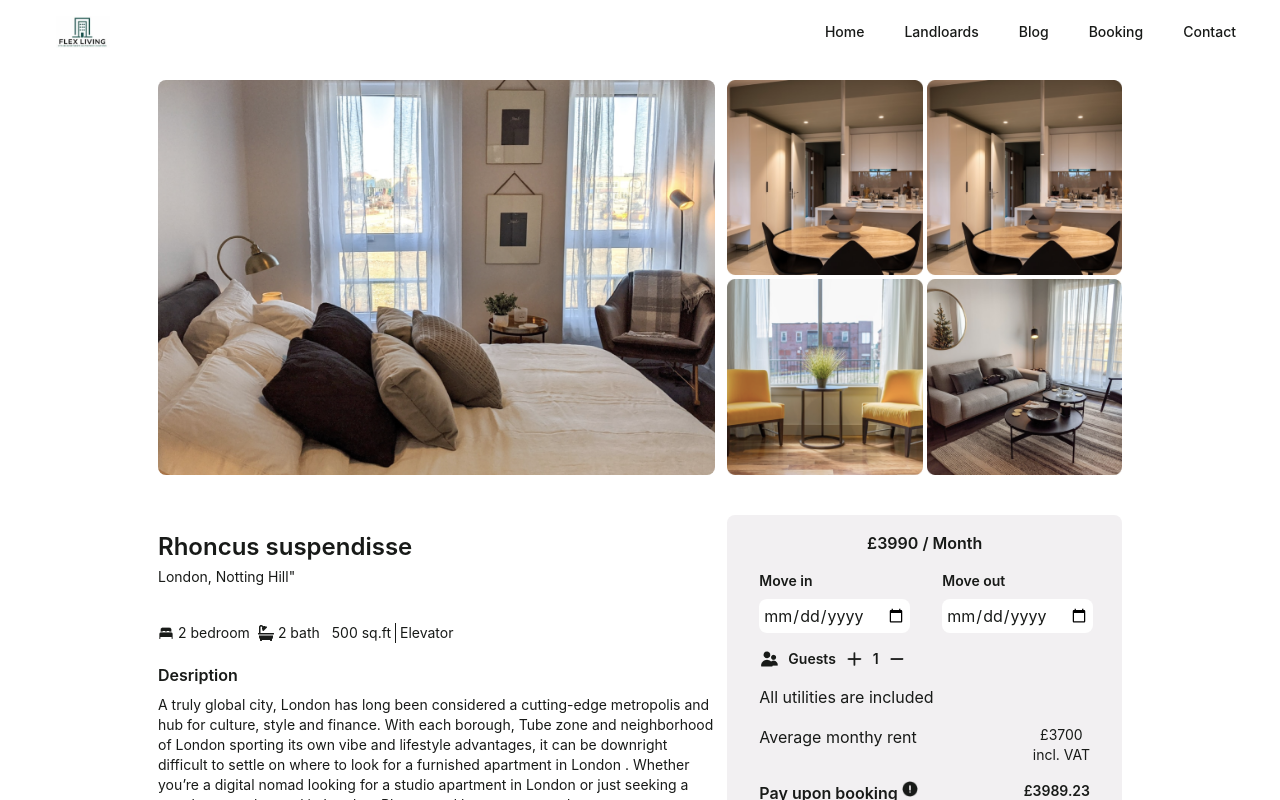
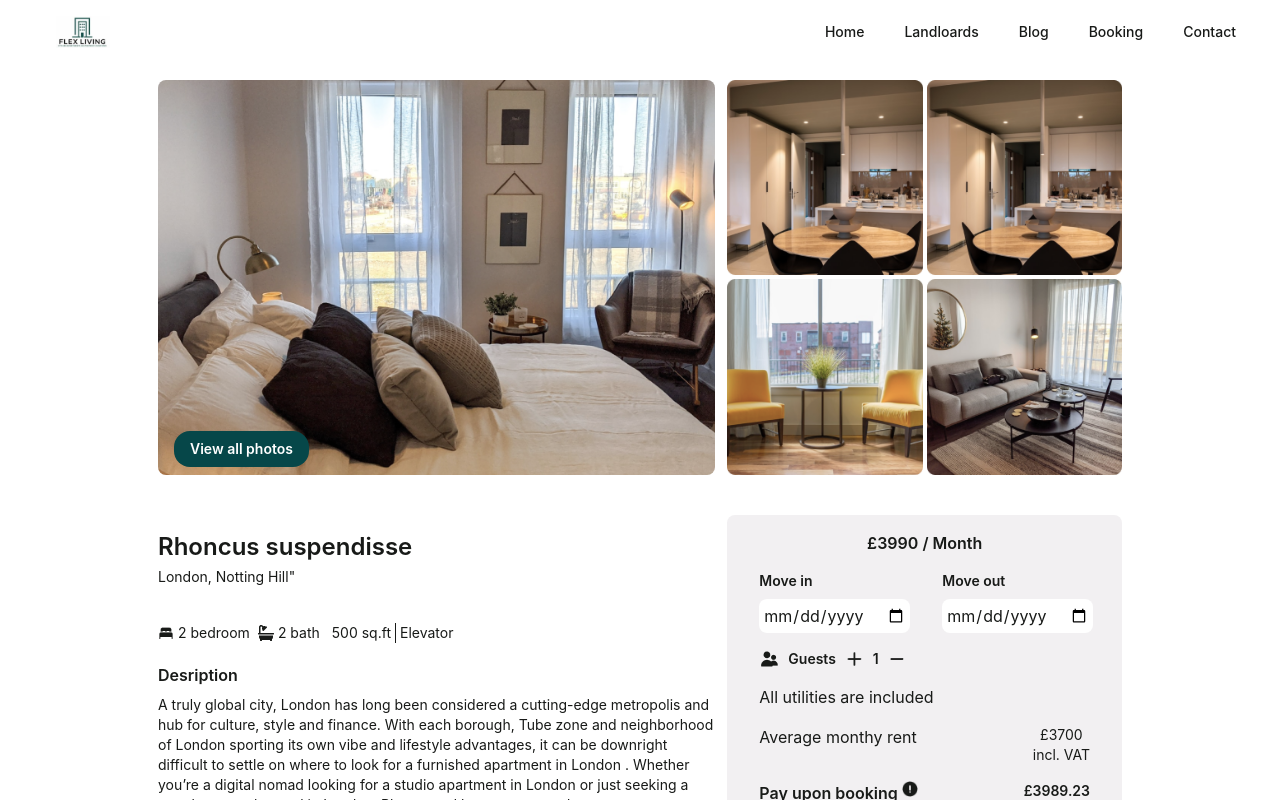
Before and after one commit to nelsonmunthe/flex-living, a React (Create React App) app: page /detail in a window 1280 px wide. Shown: the top 800 px of the page. Built offline with nearby package versions, Linux system fonts and the light colour scheme.

Commit message:
fixing button detail page

```diff
--- a/src/pages/propertyDetail/propertyDetail.tsx
+++ b/src/pages/propertyDetail/propertyDetail.tsx
@@ -86,8 +86,11 @@ const PropertyDetail = () => {
     return(
         <div className="grid grid-cols-1 gap-y-10 md:gap-y-16 lg:gap-y-10 px-2">
             <div className="hidden sm:grid grid-cols-12 gap-3 lg:px-[150px]">
-                <div className="col-span-7">
+                <div className="relative col-span-7">
                     <img  src={detailImage6} alt="image-1" className="object-cover h-full rounded-lg" />
+                    <div className="absolute bottom-2 left-4">
+                        <CustomButton description="View all photos"/>
+                    </div>
                 </div>
 
                 <div className="col-span-5 grid grid-cols-2 gap-1">
```
